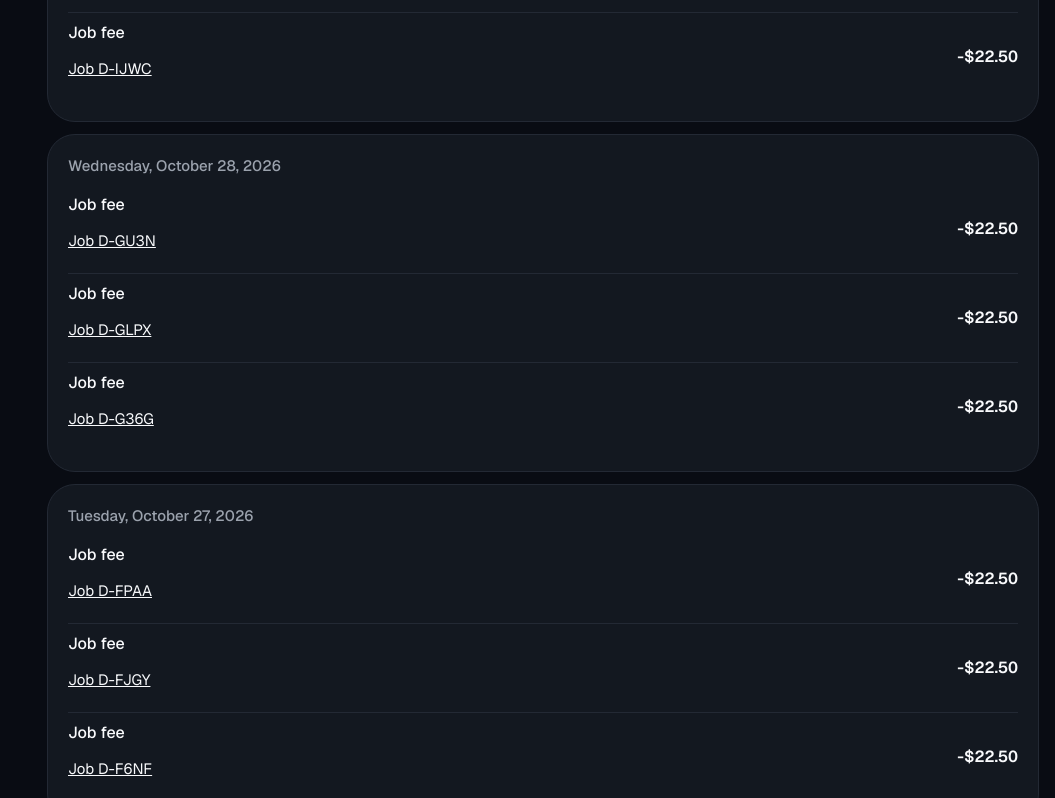
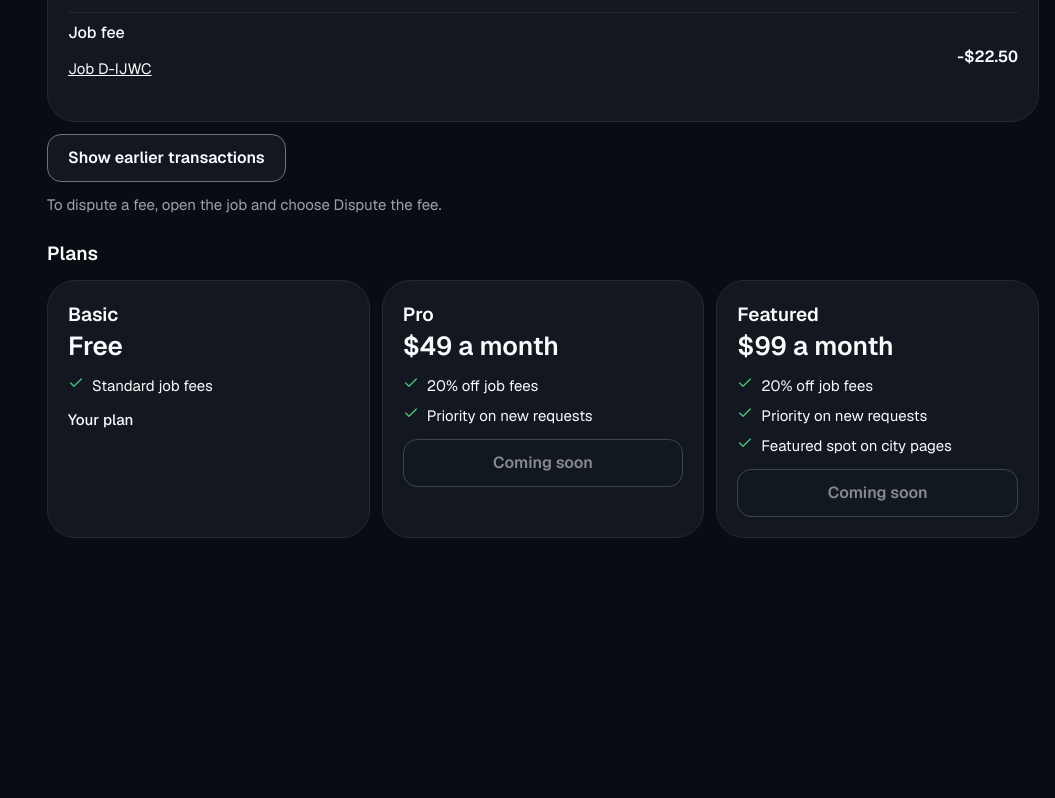
Before and after one commit to mtalha77/roadside-sos-usa-public, a Next.js app in the folder apps/provider/: page /wallet in a window 1280 px wide. Shown: the part 4040-4838 px from the top of the page, without its empty margins (225-1280 px from the left). After the commit the page ends 4610 px from the top, so only its background shows below. Built offline with nearby package versions, Linux system fonts and the light colour scheme; no server answers.

Commit message:
fix(provider): wallet shows two weeks of transactions, with more on demand
Co-Authored-By: Claude Opus 5.5 <noreply@anthropic.com>

```diff
--- a/apps/provider/src/app/(portal)/wallet/page.tsx
+++ b/apps/provider/src/app/(portal)/wallet/page.tsx
@@ -26,7 +26,14 @@ async function load() {
  * Stripe keys), payment methods, transactions by day linked to jobs, statements and plans.
  * Owners and managers only.
  */
-export default async function WalletPage() {
+const DAY = 86_400_000;
+
+export default async function WalletPage({
+  searchParams,
+}: {
+  searchParams: Promise<Record<string, string | undefined>>;
+}) {
+  const days = Math.min(60, Math.max(14, Number((await searchParams).days) || 14));
   const [t, locale, { ctx, data, balance }] = await Promise.all([
     getTranslations("portal.wallet"),
     getLocale(),
@@ -42,7 +49,9 @@ export default async function WalletPage() {
   const money = (c: number) => formatCurrency(c, locale as Locale);
   const day = new Intl.DateTimeFormat(locale === "es" ? "es-US" : "en-US", { dateStyle: "full" });
   const groups = new Map<string, typeof data.txns>();
-  for (const x of data.txns) {
+  const newest = data.txns[0]?.at ?? 0;
+  const shown = data.txns.filter((x) => x.at > newest - days * DAY);
+  for (const x of shown) {
     const k = day.format(x.at);
     groups.set(k, [...(groups.get(k) ?? []), x]);
   }
@@ -132,6 +141,13 @@ export default async function WalletPage() {
             </div>
           ))
         )}
+        {shown.length < data.txns.length ? (
+          <Button asChild variant="outline" className="self-start">
+            <Link href={`/wallet?days=${days + 14}`} scroll={false}>
+              {t("more")}
+            </Link>
+          </Button>
+        ) : null}
         <p className="text-sm text-muted-foreground">{t("disputeHint")}</p>
       </section>
       <section aria-labelledby="plans-h" className="flex flex-col gap-3">
```
Also changed, not shown: packages/i18n/messages/en.json, packages/i18n/messages/es.json.
